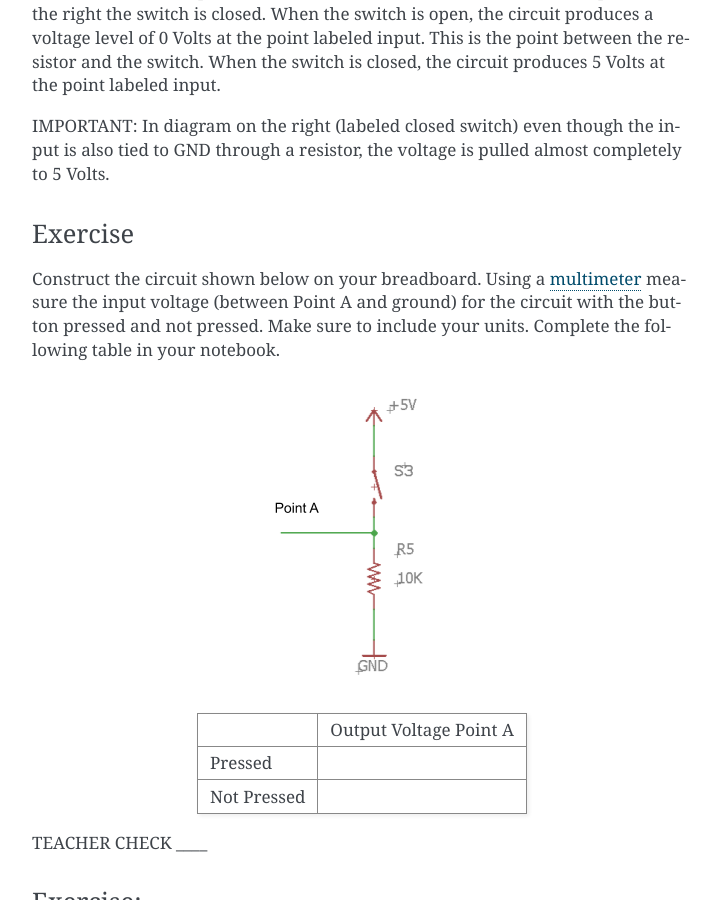
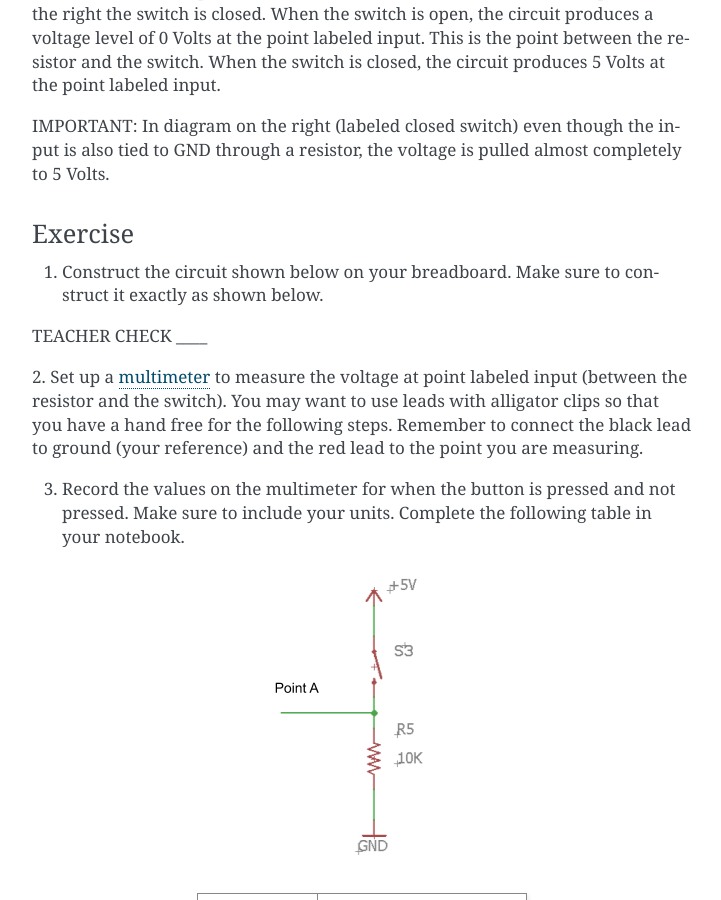
Before and after one commit to maxtkc/mvths-wiki, a Sphinx documentation site: the page built from docs/019-buttons.rst, in a window 1280 px wide and 900 px high, scrolled down 1070 px. Shown: the whole window, without its empty margins (388-1109 px from the left). Built offline with Sphinx 7.4.7, drawn with Linux system fonts in a browser that asks for light colours.

Commit message:
Update 019-buttons.rst

```diff
--- a/docs/019-buttons.rst
+++ b/docs/019-buttons.rst
@@ -36,9 +36,16 @@
 Exercise
 ~~~~~~~~
 
-Construct the circuit shown below on your breadboard. Using a `multimeter <https://docs.google.com/document/d/1BmZbXzxnD2j17QToSZ9jeZmnP7burwfksfQq2v4zu-Y/edit#bookmark=id.j0omxa6kuin>`__
-measure the input voltage (between Point A and ground) for the circuit with the button pressed and
-not pressed. Make sure to include your units. Complete the following table in your notebook.
+1. Construct the circuit shown below on your breadboard. Make sure to construct it exactly as shown below.
+
+TEACHER CHECK \_\_\_\_
+
+2. Set up a `multimeter <https://docs.google.com/document/d/1BmZbXzxnD2j17QToSZ9jeZmnP7burwfksfQq2v4zu-Y/edit#bookmark=id.j0omxa6kuin>`__
+to measure the voltage at point labeled input (between the resistor and the switch). You may want to use leads with alligator clips so that
+you have a hand free for the following steps. Remember to connect the black lead to ground (your reference) and the red lead to the point you are
+measuring.
+
+3. Record the values on the multimeter for when the button is pressed and not pressed. Make sure to include your units. Complete the following table in your notebook.
 
 .. figure:: images/image15.png
    :alt:
```
